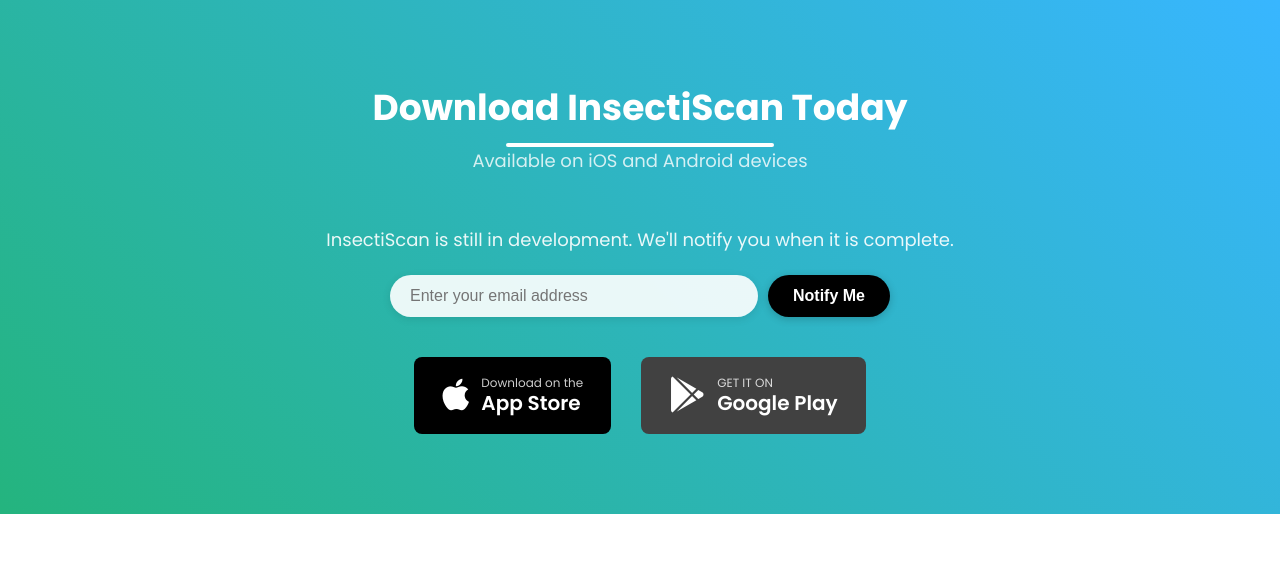
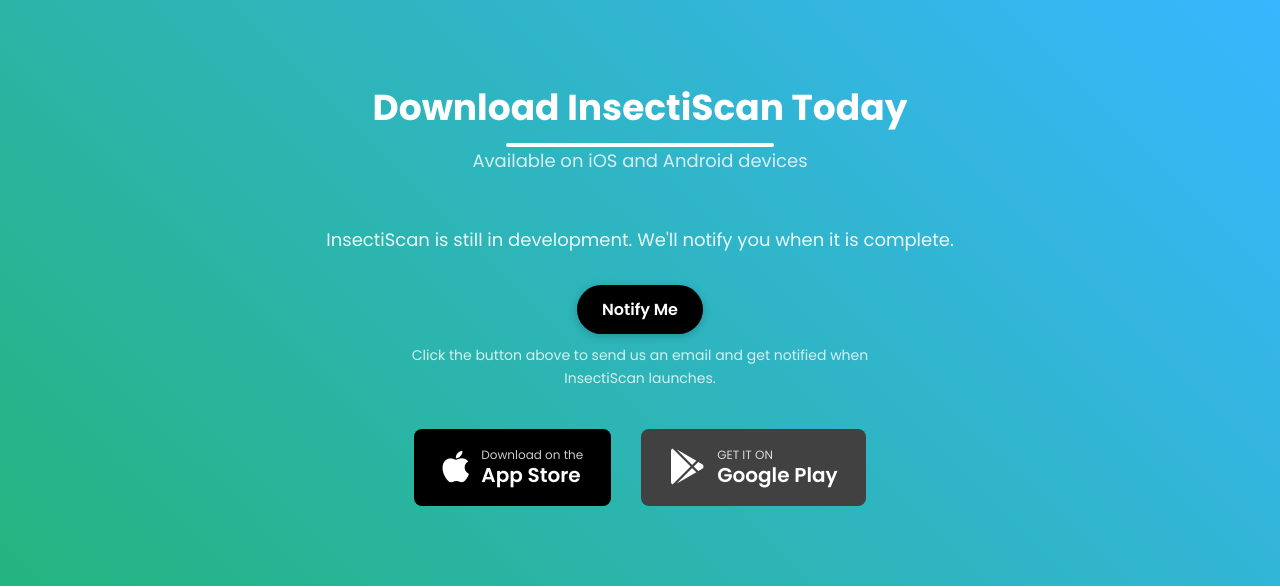
Before and after one commit to WizardQueenAnne/Insectiscan, a Flask app: page / in a window 1280 px wide. Shown: the part 2841-3428 px from the top of the page. Run offline with Flask 3, Linux system fonts and the light colour scheme.

Commit message:
Update index.html

```diff
--- a/templates/index.html
+++ b/templates/index.html
@@ -157,16 +157,14 @@
             <h2>Download InsectiScan Today</h2>
             <p>Available on iOS and Android devices</p>
         </div>
-        <div class="download-notice">
-            <p>InsectiScan is still in development. We'll notify you when it is complete.</p>
-            <div class="email-signup">
-                <form id="notify-form" class="signup-form">
-                    <input type="email" id="notify-email" name="email" placeholder="Enter your email address" required>
-                    <button type="submit" class="btn-notify">Notify Me</button>
-                </form>
-                <div id="notification-message" style="display: none; margin-top: 15px; padding: 10px; border-radius: 5px; text-align: center;"></div>
-            </div>
-        </div>
+<!-- Replace your download notice with this simple version -->
+<div class="download-notice">
+    <p>InsectiScan is still in development. We'll notify you when it is complete.</p>
+    <div class="email-signup" style="text-align: center; margin: 2rem auto;">
+        <a href="mailto:insectiscan@gmail.com?subject=Notify%20Me%20About%20InsectiScan&body=Please%20notify%20me%20when%20the%20InsectiScan%20app%20is%20ready%20for%20download." class="btn-notify" style="display: inline-block; padding: 1.2rem 2.5rem; border-radius: 50px; background-color: #000; color: white; font-weight: 600; font-size: 1.6rem; text-decoration: none; margin-top: 1rem;">Notify Me</a>
+        <p style="margin-top: 1rem; font-size: 1.4rem; color: rgba(255, 255, 255, 0.8);">Click the button above to send us an email and get notified when InsectiScan launches.</p>
+    </div>
+</div>
         <div class="download-options">
             <a href="{{ url_for('download_ios') }}" class="download-button ios">
                 <div class="download-icon">
```
